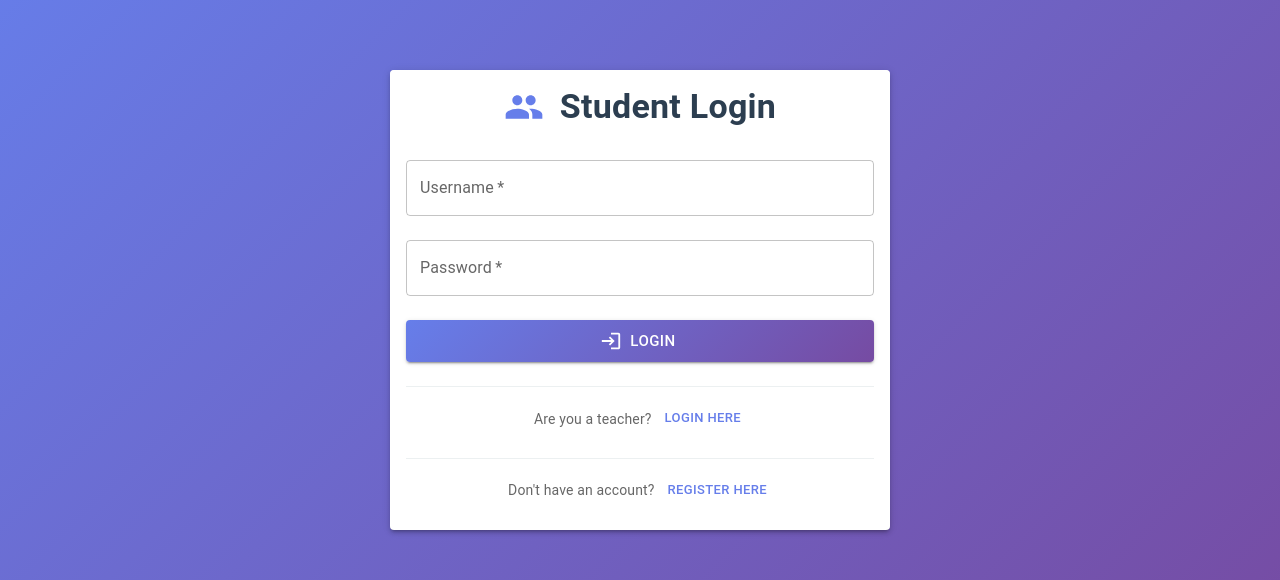
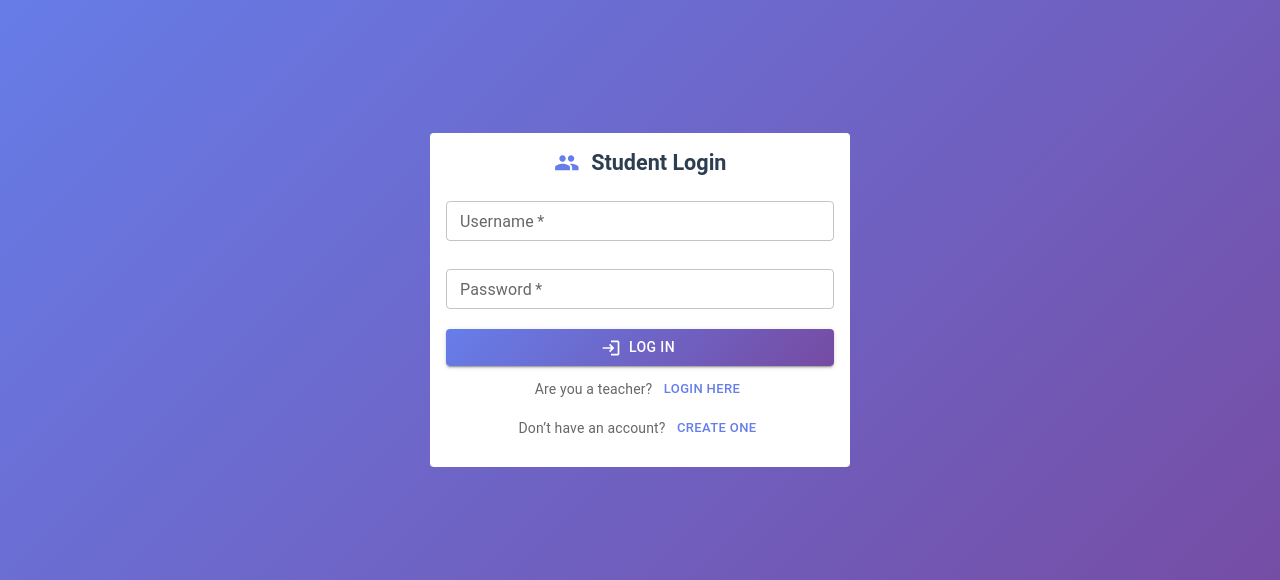
Before and after one commit to POWARSTEAM-PBit/P-Bit-FE, a React (Vite) app: page /login-student in a window 1280 px wide. Shown: the part 132-712 px from the top of the page. Built offline with nearby package versions, Linux system fonts and the light colour scheme; no server answers.

Commit message:
feat: updated UI of register and login page

```diff
--- a/src/components/Auth/Login/LoginForm.jsx
+++ b/src/components/Auth/Login/LoginForm.jsx
@@ -1,5 +1,5 @@
 import { useState } from "react";
-import { Link, useNavigate } from "react-router-dom";
+import { useNavigate } from "react-router-dom";
 import {
   Box,
   Card,
@@ -9,9 +9,9 @@ import {
   Typography,
   Alert,
   CircularProgress,
-  Paper
-} from '@mui/material';
-import { Login, School, Group } from '@mui/icons-material';
+  Paper,
+} from "@mui/material";
+import { Login, School, Group } from "@mui/icons-material";
 import { useAuth } from "../../../hooks/useAuth";
 import styles from "./LoginForm.module.css";
 
@@ -45,15 +45,21 @@ export default function LoginForm({ mode }) {
     }
   };
 
+  const isStudent = mode === "student";
+
   return (
     <Box className={styles.container}>
-      <Paper elevation={3} className={styles.paper}>
+      <Paper elevation={0} className={styles.paper}>
         <Card className={styles.card}>
           <CardContent className={styles.cardContent}>
             <Box className={styles.header}>
-              {mode === "teacher" ? <School className={styles.icon} /> : <Group className={styles.icon} />}
-              <Typography variant="h4" component="h1" className={styles.title}>
-                {mode === "teacher" ? "Teacher" : "Student"} Login
+              {isStudent ? (
+                <Group className={styles.icon} />
+              ) : (
+                <School className={styles.icon} />
+              )}
+              <Typography variant="h5" component="h1" className={styles.title}>
+                {isStudent ? "Student" : "Teacher"} Login
               </Typography>
             </Box>
 
@@ -66,64 +72,69 @@ export default function LoginForm({ mode }) {
             <form onSubmit={handleSubmit} className={styles.form}>
               <TextField
                 fullWidth
-                label={mode === "student" ? "Username" : "Email Address"}
-                type={mode === "student" ? "text" : "email"}
+                size="small"
+                margin="dense"
+                label={isStudent ? "Username" : "Email Address"}
+                type={isStudent ? "text" : "email"}
                 value={userId}
                 onChange={(e) => setUserId(e.target.value)}
                 className={styles.textField}
-                placeholder={mode === "student" ? "Enter your username" : "you@example.com"}
+                placeholder={isStudent ? "Enter your username" : "you@example.com"}
+                autoComplete={isStudent ? "username" : "email"}
                 required
               />
 
               <TextField
                 fullWidth
+                size="small"
+                margin="dense"
                 label="Password"
                 type="password"
                 value={password}
                 onChange={(e) => setPassword(e.target.value)}
                 className={styles.textField}
                 placeholder="Enter your password"
+                autoComplete="current-password"
                 required
               />
 
               <Button
                 type="submit"
                 variant="contained"
-                size="large"
                 fullWidth
                 disabled={loading}
                 className={styles.submitButton}
-                startIcon={loading ? <CircularProgress size={20} /> : <Login />}
+                startIcon={!loading ? <Login /> : null}
               >
-                {loading ? 'Logging in...' : 'Login'}
+                {loading ? <CircularProgress size={20} /> : "Log in"}
               </Button>
             </form>
 
-            <Box className={styles.switchPrompt}>
-              <Typography variant="body2" color="textSecondary">
-                {mode === "student" ? "Are you a teacher?" : "Are you a student?"}{" "}
+            <Box className={styles.registerPrompt}>
+              <Typography variant="body2" color="text.secondary">
+                {isStudent ? "Are you a teacher?" : "Are you a student?"}
               </Typography>
               <Button
                 variant="text"
                 size="small"
-                onClick={() => navigate(mode === "student" ? "/login-teacher" : "/login-student")}
-                className={styles.switchLink}
+                onClick={() => navigate(isStudent ? "/login-teacher" : "/login-student")}
+                className={styles.link}
               >
                 Login here
               </Button>
             </Box>
 
             <Box className={styles.registerPrompt}>
-              <Typography variant="body2" color="textSecondary">
-                Don't have an account?{" "}
+              <Typography variant="body2" color="text.secondary">
+                Don’t have an account?
               </Typography>
               <Button
                 variant="text"
                 size="small"
                 onClick={() => navigate("/register")}
-                className={styles.registerLink}
+                className={styles.link}
               >
-                Register here
+                Create one
               </Button>
             </Box>
           </CardContent>
--- a/src/components/Auth/Login/LoginForm.module.css
+++ b/src/components/Auth/Login/LoginForm.module.css
@@ -3,36 +3,36 @@
   justify-content: center;
   align-items: center;
   min-height: calc(100vh - 64px);
-  padding: 2rem;
+  padding: 1.25rem;
   background: linear-gradient(135deg, #667eea 0%, #764ba2 100%);
 }
 
-.paper {
+/* Card */
+.paper,
+.card {
   width: 100%;
-  max-width: 500px;
-  border-radius: 16px;
+  max-width: 420px;
+  border-radius: 14px;
   overflow: hidden;
-}
-
-.card {
   border: none;
   box-shadow: none;
 }
 
 .cardContent {
-  padding: 3rem 2rem;
+  padding: 1.25rem 1rem;
 }
 
+/* Header */
 .header {
   display: flex;
   align-items: center;
   justify-content: center;
-  margin-bottom: 2rem;
-  gap: 1rem;
+  margin-bottom: 1rem;
+  gap: 0.75rem;
 }
 
 .icon {
-  font-size: 2.5rem !important;
+  font-size: 1.6rem !important;
   color: #667eea;
 }
 
@@ -40,25 +40,29 @@
   color: #2c3e50;
   font-weight: 600 !important;
   text-align: center;
+  font-size: 1.35rem !important;
 }
 
+/* Alerts & Form */
 .alert {
-  margin-bottom: 1.5rem;
+  margin-bottom: 1rem;
   border-radius: 8px;
 }
 
 .form {
   display: flex;
   flex-direction: column;
-  gap: 1.5rem;
+  gap: 1rem;
 }
 
 .textField {
-  margin-bottom: 0.5rem;
+  margin-bottom: 0.25rem;
 }
 
 .textField .MuiOutlinedInput-root {
   border-radius: 8px;
+  height: 40px;
+  font-size: 0.95rem;
 }
 
 .textField .MuiOutlinedInput-root:hover .MuiOutlinedInput-notchedOutline {
@@ -69,20 +73,21 @@
   border-color: #667eea;
 }
 
+/* Submit */
 .submitButton {
-  margin-top: 1rem;
-  padding: 12px 24px;
+  margin-top: 0.5rem;
+  padding: 10px 16px;
   border-radius: 8px;
   background: linear-gradient(135deg, #667eea 0%, #764ba2 100%) !important;
   font-weight: 600;
   text-transform: none;
-  font-size: 1.1rem;
-  transition: all 0.3s ease;
+  font-size: 1rem;
+  transition: all 0.2s ease;
 }
 
 .submitButton:hover {
-  transform: translateY(-2px);
-  box-shadow: 0 8px 25px rgba(102, 126, 234, 0.3);
+  transform: translateY(-1px);
+  box-shadow: 0 6px 18px rgba(102, 126, 234, 0.28);
 }
 
 .submitButton:disabled {
@@ -90,44 +95,46 @@
   box-shadow: none;
 }
 
-.switchPrompt,
+
+.switchPrompt {
+  display: flex;
+  align-items: center;
+  justify-content: center;
+  gap: 0.4rem;
+  margin-top: 0.75rem;
+  padding-top: 0.6rem;
+  border-top: 1px solid #ecf0f1;
+  font-size: 0.9rem;
+}
+
 .registerPrompt {
   display: flex;
   align-items: center;
   justify-content: center;
-  gap: 0.5rem;
-  margin-top: 1.5rem;
-  padding-top: 1rem;
-  border-top: 1px solid #ecf0f1;
+  gap: 0.4rem;
+  margin-top: 0.5rem;
+  font-size: 0.9rem;
 }
 
-.switchLink,
-.registerLink {
+.link {
   color: #667eea !important;
   font-weight: 500;
   text-transform: none;
 }
 
-.switchLink:hover,
-.registerLink:hover {
+.link:hover {
   background-color: rgba(102, 126, 234, 0.1) !important;
 }
 
-/* Responsive Design */
+/* Responsive */
 @media (max-width: 768px) {
-  .container {
-    padding: 1rem;
-  }
+  .container { padding: 1rem; }
+  .paper, .card { max-width: 360px; }
+  .cardContent { padding: 1rem 0.875rem; }
+  .title { font-size: 1.25rem !important; }
+  .icon { font-size: 1.4rem !important; }
+}
 
-  .cardContent {
-    padding: 2rem 1.5rem;
-  }
-
-  .title {
-    font-size: 1.75rem !important;
-  }
-
-  .icon {
-    font-size: 2rem !important;
-  }
+@media (max-width: 480px) {
+  .paper, .card { max-width: 92vw; }
 }
--- a/src/components/Auth/Register/RegisterForm.css
+++ b/src/components/Auth/Register/RegisterForm.css
@@ -12,7 +12,7 @@
     padding: 48px 42px; /* Increased padding */
     border-radius: 12px;
     box-shadow: 0 12px 30px rgba(0, 0, 0, 0.15);
-    width: 550px; /* Increased width */
+    width: 380px; /* Increased width */
     display: flex;
     flex-direction: column;
     transition: transform 0.3s ease;
--- a/src/components/Class/CreateClass.tsx
+++ b/src/components/Class/CreateClass.tsx
@@ -1,4 +1,4 @@
-import { useState, useMemo } from "react";
+import React, { useState, useMemo } from "react";
 import { Container, Typography, TextField, Button, Stack, Chip, Alert} from "@mui/material";
 import { useClass } from "../../hooks/useClass";
 
```
Also changed, not shown: src/components/Auth/Register/RegisterForm.module.css (+44 -62 lines).
